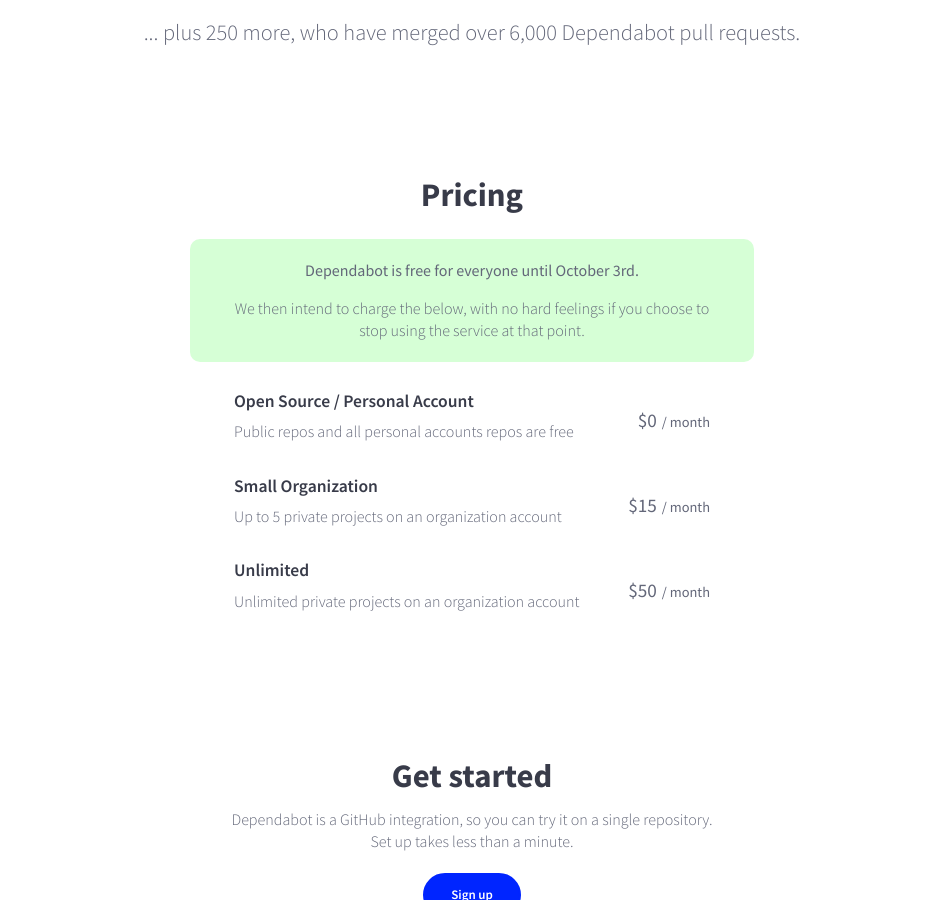
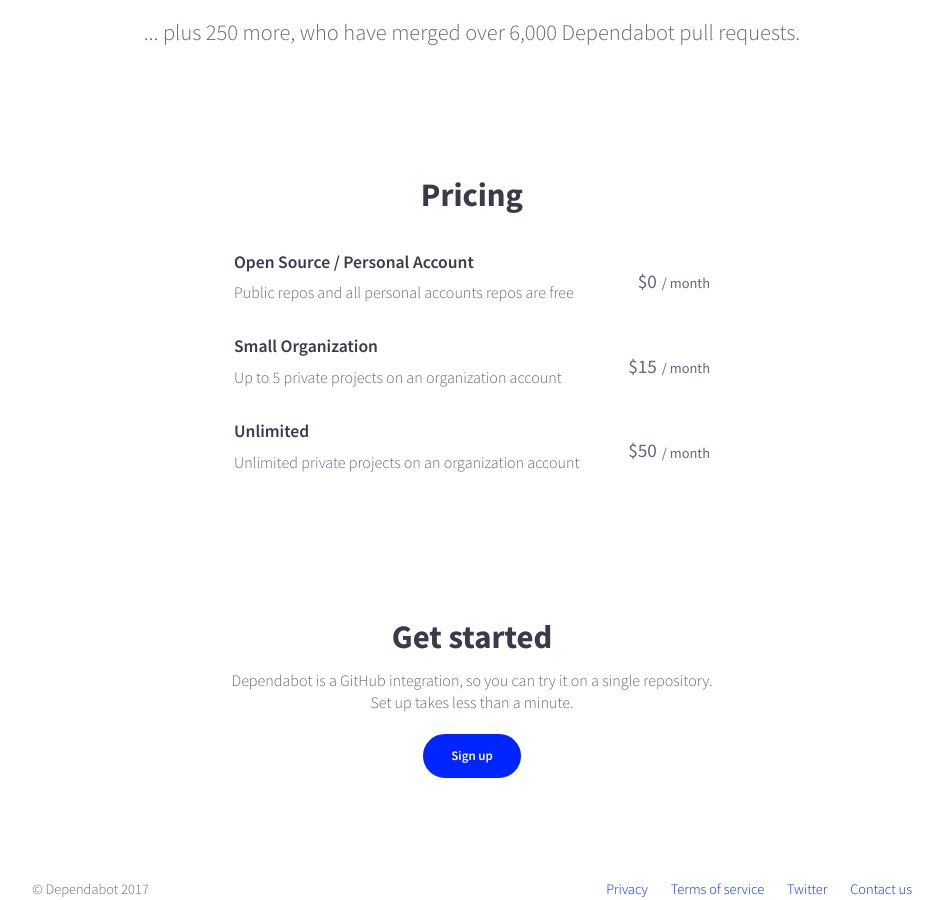
Before and after one commit to desenvolvedorIcotrade/App.bot, a Jekyll site: the page index.html, which Jekyll copies as it is, in a window 1280 px wide and 900 px high, scrolled down 2967 px. Shown: the whole window, without its empty margins (168-1111 px from the left). Built offline with Jekyll 4.4.1, drawn with Linux system fonts in a browser that asks for light colours; nearby versions of some CDN libraries.

Commit message:
Remove pricing alert

```diff
--- a/index.html
+++ b/index.html
@@ -263,10 +263,6 @@
     <div class="section pricing">
       <a name="pricing"></a>
       <h2>Pricing</h2>
-      <div class="pricing-alert">
-        <p><strong>Dependabot is free for everyone until October 3rd.</strong></p>
-        <p>We then intend to charge the below, with no hard feelings if you choose to stop using the service at that point.</p>
-      </div>
       <div class="pricing-boxes">
         <div class="pricing-box">
           <div class="plan-details">
```
Also changed, not shown: scss/main.scss (+0 -12 lines).
